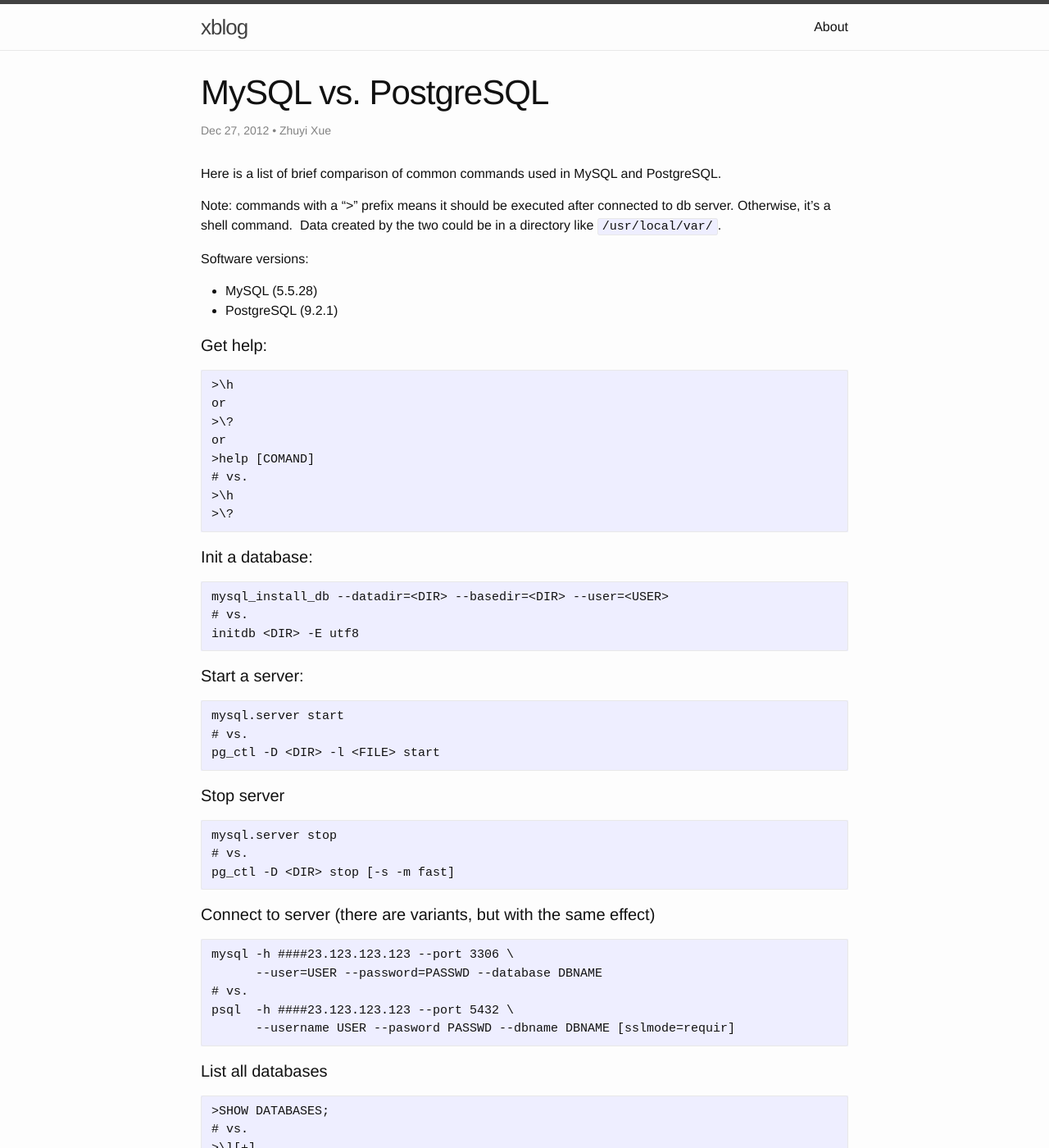
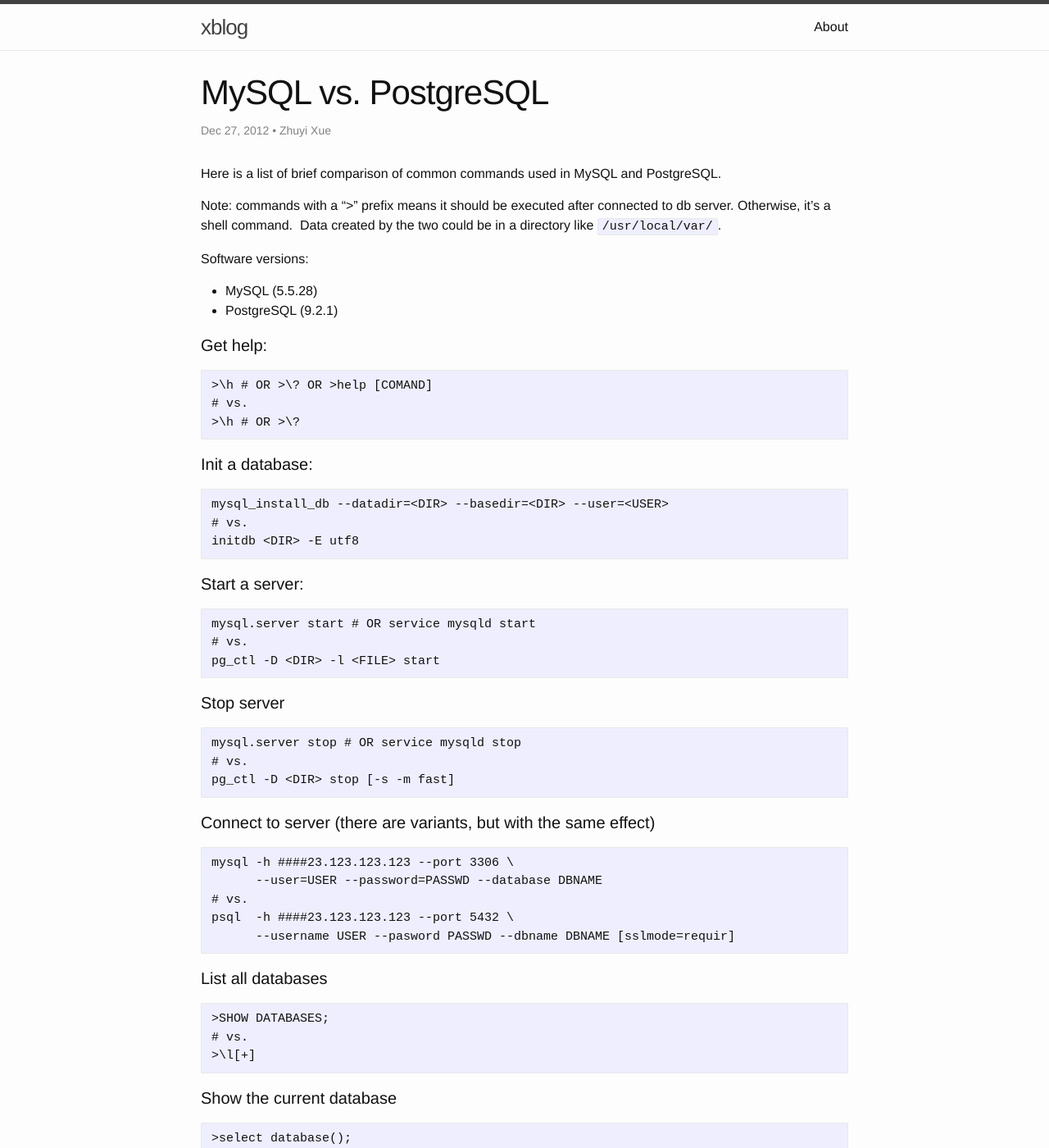
Before and after one commit to zyxue/zyxue.github.io, a Jekyll site: the page built from _posts/2012-12-27-mysql-vs-postgresql.md, in a window 1280 px wide and 1400 px high. Shown: the whole window at 82% size. Built offline with Jekyll 4.4.1, drawn with Linux system fonts in a browser that asks for light colours; comment, search, counter and statistics services are not loaded.

Commit message:
updated _posts/2012-12-27-mysql-vs-postgresql.md

```diff
--- a/_posts/2012-12-27-mysql-vs-postgresql.md
+++ b/_posts/2012-12-27-mysql-vs-postgresql.md
@@ -19,14 +19,9 @@
 
 #### Get help:
 
-    >\h
-    or
-    >\?
-    or
-    >help [COMAND]
+    >\h # OR >\? OR >help [COMAND]
     # vs.
-    >\h
-    >\?
+    >\h # OR >\?
 
 #### Init a database:
 
@@ -36,13 +31,13 @@
 
 #### Start a server:
 
-    mysql.server start
+    mysql.server start # OR service mysqld start
     # vs.
 	pg_ctl -D <DIR> -l <FILE> start
 
 #### Stop server
 
-    mysql.server stop
+    mysql.server stop # OR service mysqld stop
 	# vs.
 	pg_ctl -D <DIR> stop [-s -m fast]
 
```
